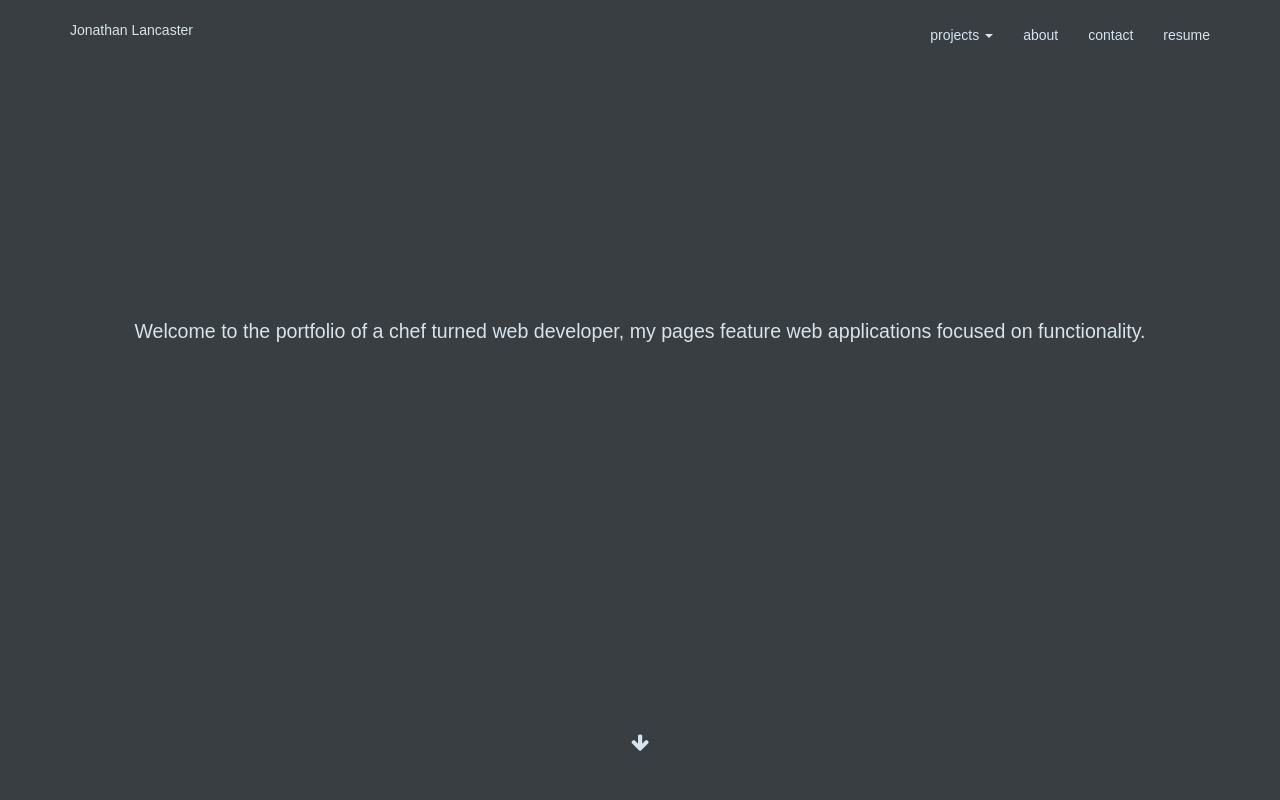
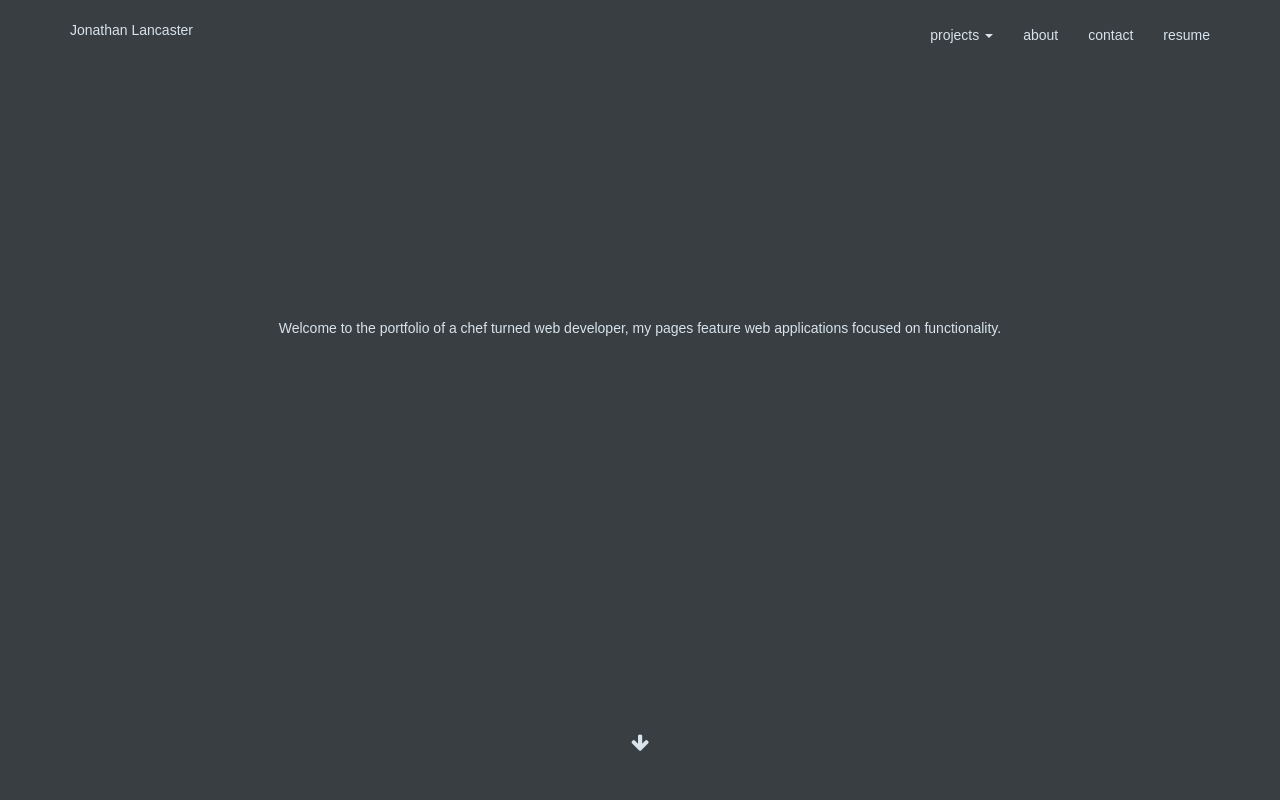
Before and after one commit to jcast90/portfolio_v2, a plain HTML site: page index.html in a window 1280 px wide. Shown: the top 800 px of the page. Drawn offline with nearby package versions, Linux system fonts and the light colour scheme.

Commit message:
updated css

```diff
--- a/css/main.css
+++ b/css/main.css
@@ -43,8 +43,14 @@ body {
 .message {
     position: relative;
     top: 30%;
+<<<<<<< Updated upstream
     font-size: 1.4em;
     color:#D8E3EC;
+||||||| merged common ancestors
+    font-size: 1.4em;
+=======
+    font-size: 3vh;
+>>>>>>> Stashed changes
 }
 
  .arrow {
```
